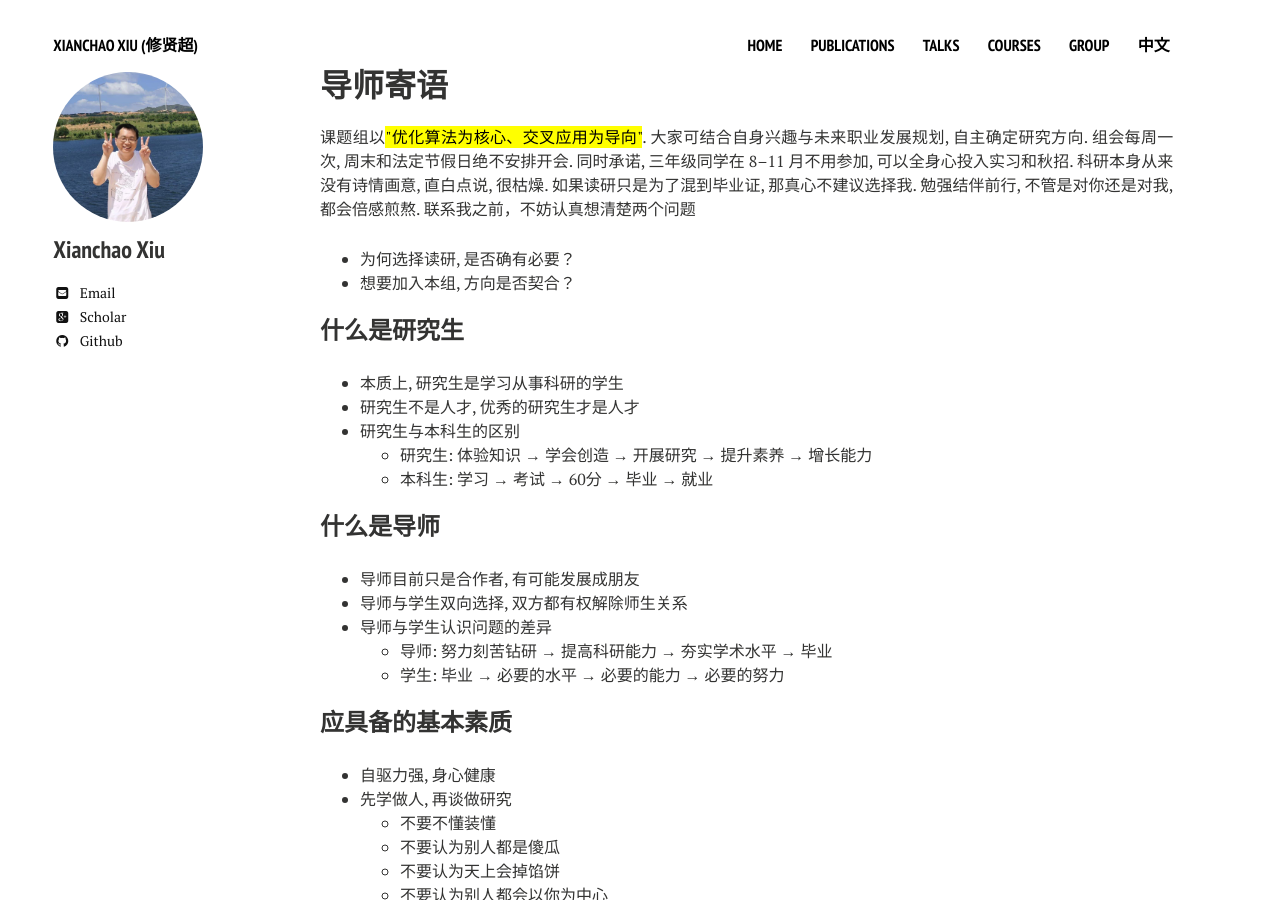
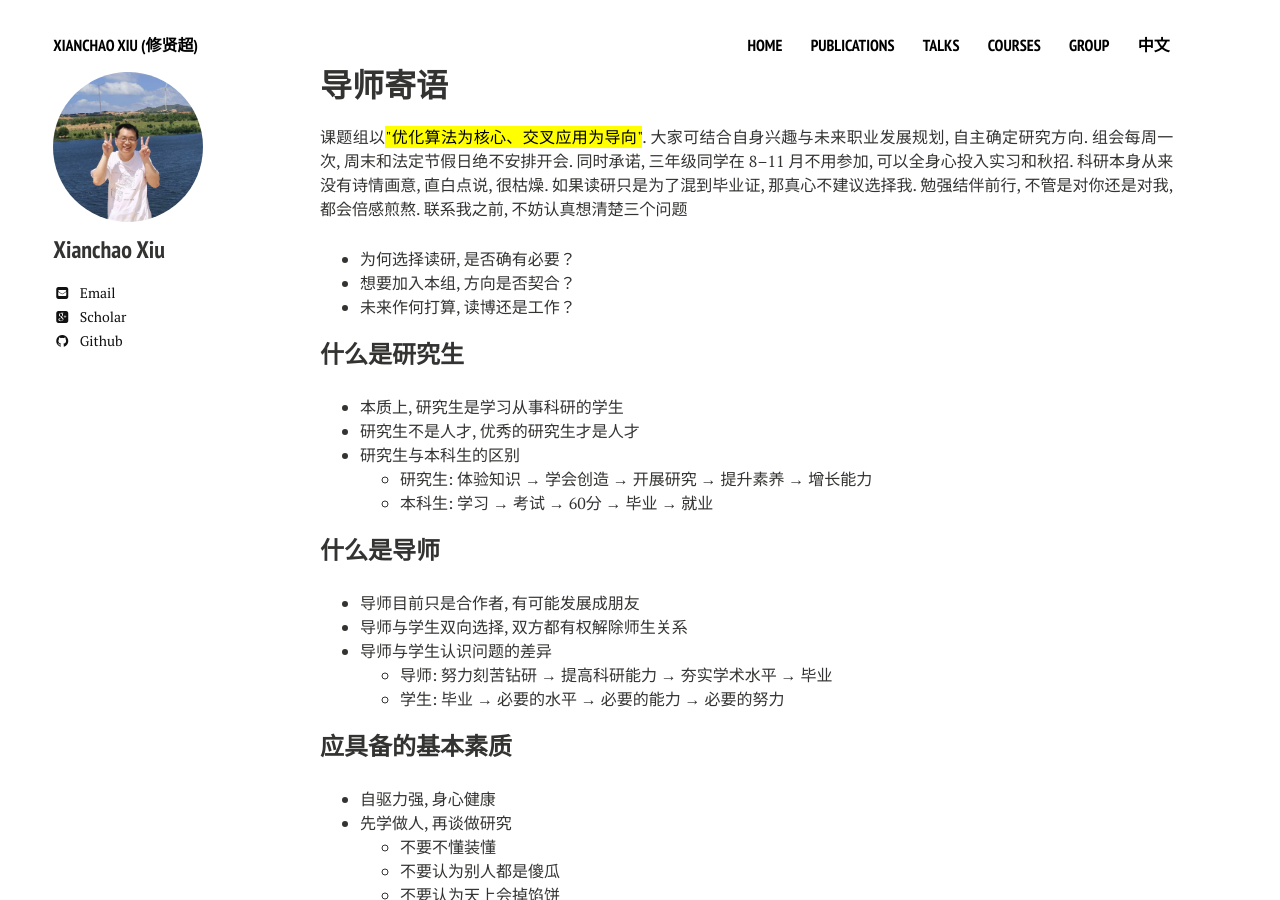
Before and after one commit to xianchaoxiu/xianchaoxiu.github.io, a Jekyll site: the page built from group/reading/index.md, in a window 1280 px wide and 900 px high. Built offline with Jekyll 4.4.1, drawn with Linux system fonts in a browser that asks for light colours; nearby versions of some CDN libraries.

Commit message:
Update index.md

```diff
--- a/group/reading/index.md
+++ b/group/reading/index.md
@@ -12,10 +12,10 @@ share: false
 科研本身从来没有诗情画意, 直白点说, 很枯燥.
 如果读研只是为了混到毕业证, 那真心不建议选择我.
 勉强结伴前行, 不管是对你还是对我, 都会倍感煎熬.
-联系我之前，不妨认真想清楚两个问题
+联系我之前, 不妨认真想清楚三个问题
 * 为何选择读研, 是否确有必要？
 * 想要加入本组, 方向是否契合？
-
+* 未来作何打算, 读博还是工作？
 
 
 ### 什么是研究生
```
